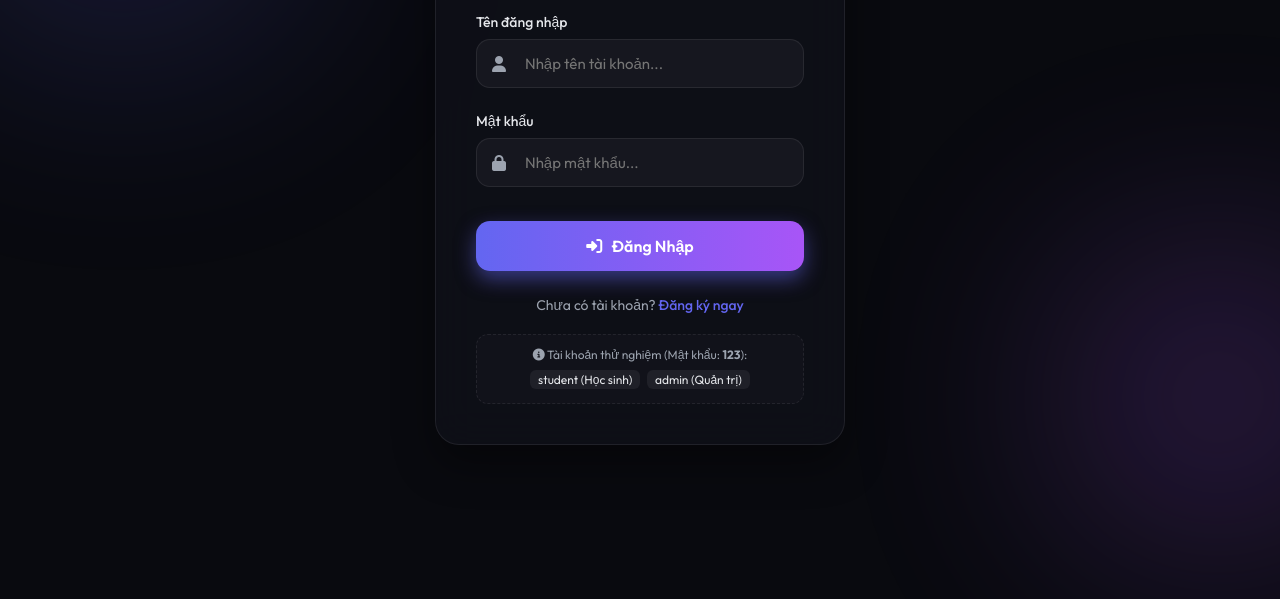
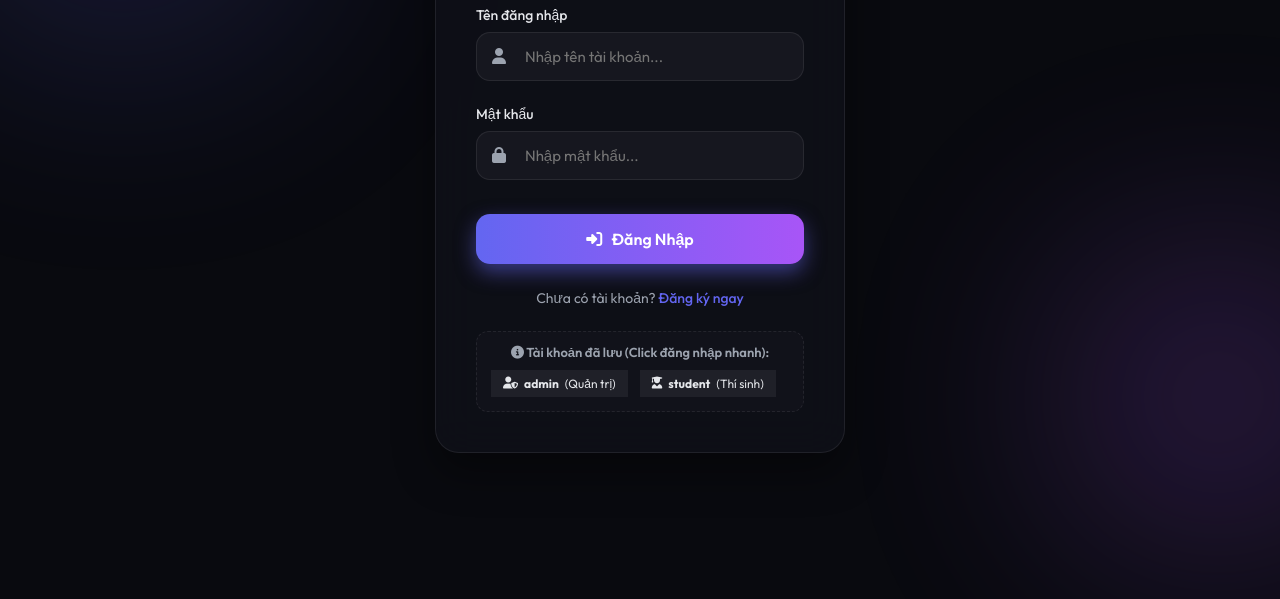
Before and after one commit to letantai281005/thitracnghiem, a plain HTML site: page login.html in a window 1280 px wide. Shown: the part 273-872 px from the top of the page. Drawn offline with Linux system fonts and the light colour scheme.

Commit message:
Implement dynamic saved accounts list on login page for instant credentials fill-in

```diff
--- a/login.html
+++ b/login.html
@@ -330,13 +330,12 @@
                 Chưa có tài khoản? <a href="register.html" class="login-link">Đăng ký ngay</a>
             </div>
 
-            <!-- Demo helper badges -->
-            <div class="quick-accounts">
-                <p style="margin-bottom: 6px;"><i class="fas fa-info-circle"></i> Tài khoản thử nghiệm (Mật khẩu:
-                    <b>123</b>):
-                </p>
-                <div class="account-badge" onclick="fillCreds('student')">student (Học sinh)</div>
-                <div class="account-badge" onclick="fillCreds('admin')">admin (Quản trị)</div>
+            <!-- Saved Accounts / Demo helper badges -->
+            <div class="quick-accounts" style="margin-top: 24px;">
+                <p style="margin-bottom: 8px; font-weight: 600; color: var(--text-secondary); font-size: 13px;"><i class="fas fa-info-circle"></i> Tài khoản đã lưu (Click đăng nhập nhanh):</p>
+                <div id="quick-accounts-list" style="display: flex; flex-wrap: wrap; gap: 8px; max-height: 120px; overflow-y: auto; padding-right: 4px;">
+                    <!-- Clickable account badges will be dynamically rendered here -->
+                </div>
             </div>
 
         </div>
@@ -347,11 +346,46 @@
     <script src="js/auth.js"></script>
 
     <script>
-        // Fill credentials instantly on clicking demo badges
-        function fillCreds(type) {
-            document.getElementById('username').value = type;
-            document.getElementById('password').value = '123';
+        // Render saved accounts dynamically
+        function renderQuickAccounts() {
+            const container = document.getElementById('quick-accounts-list');
+            if (!container) return;
+            container.innerHTML = '';
+
+            const users = Students.getAll();
+            users.forEach(u => {
+                const badge = document.createElement('div');
+                badge.className = 'account-badge';
+                badge.style.display = 'inline-flex';
+                badge.style.alignItems = 'center';
+                badge.style.gap = '6px';
+
+                let roleLabel = 'Thí sinh';
+                let iconClass = 'fa-user-graduate';
+                if (u.role === 'admin') {
+                    roleLabel = 'Quản trị';
+                    iconClass = 'fa-user-shield';
+                } else if (u.role === 'teacher') {
+                    roleLabel = 'Giáo viên';
+                    iconClass = 'fa-chalkboard-user';
+                }
+
+                badge.innerHTML = `<i class="fa-solid ${iconClass}"></i> <strong>${u.username}</strong> (${roleLabel})`;
+                badge.style.cursor = 'pointer';
+                badge.style.fontSize = '12px';
+                badge.style.padding = '6px 12px';
+                badge.style.borderRadius = 'var(--radius-sm)';
+                badge.style.transition = 'all 0.2s';
+
+                badge.addEventListener('click', () => {
+                    document.getElementById('username').value = u.username;
+                    document.getElementById('password').value = u.password;
+                });
+                container.appendChild(badge);
+            });
         }
+
+        renderQuickAccounts();
 
         // Form Submission Logic
         document.getElementById('login-form').addEventListener('submit', (e) => {
```
